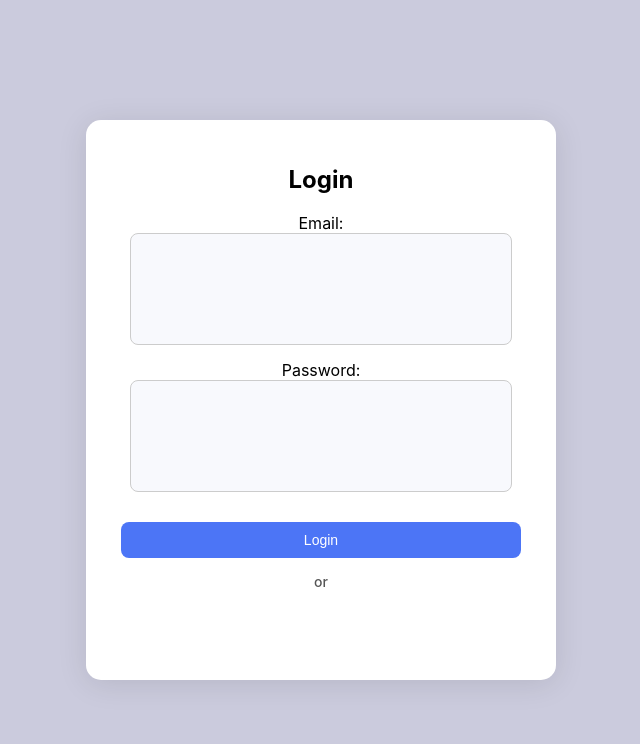
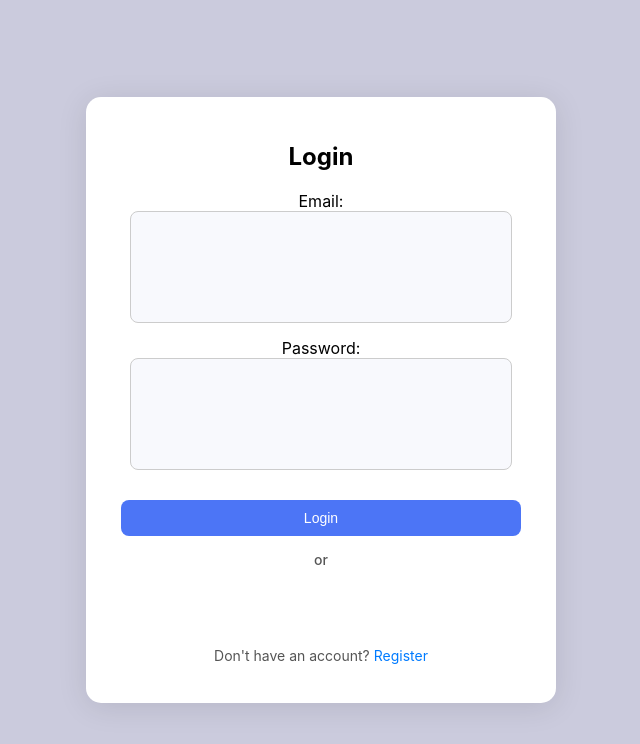
Before and after one commit to AmitOfeck/social-network, a React (Create React App) app in the folder client/: page /login in a window 1280 px wide. Shown: the top 744 px of the page, without its empty margins (319-959 px from the left). Built offline with nearby package versions, Linux system fonts and the light colour scheme.

Commit message:
link to register

```diff
--- a/client/src/components/Login.tsx
+++ b/client/src/components/Login.tsx
@@ -3,7 +3,7 @@ import { GoogleLogin, GoogleOAuthProvider } from '@react-oauth/google'; // הו
 import '../css/Login.css';
 import { loginUser } from '../utils/LoginUtils';
 import Cookies from 'js-cookie';
-import { useNavigate } from 'react-router-dom';
+import { Link , useNavigate } from 'react-router-dom';
 
 const Login = () => {
   const [email, setEmail] = useState('');
@@ -79,6 +79,11 @@ const Login = () => {
               onError={handleGoogleLoginFailure}
             />
           </div>
+          <div className="register-link">
+              <p>
+                Don't have an account? <Link to="/register">Register</Link>
+              </p>
+            </div>
         </div>
       </div>
     </div>
--- a/client/src/css/Login.css
+++ b/client/src/css/Login.css
@@ -100,3 +100,22 @@
     width: 18px;
     margin-right: 8px;
   }
+
+  .register-link {
+    margin-top: 10px;
+    text-align: center;
+  }
+
+  .register-link p {
+    font-size: 14px;
+    color: #555;
+  }
+
+  .register-link a {
+    color: #007bff;
+    text-decoration: none;
+  }
+
+  .register-link a:hover {
+    text-decoration: underline;
+  }
```
